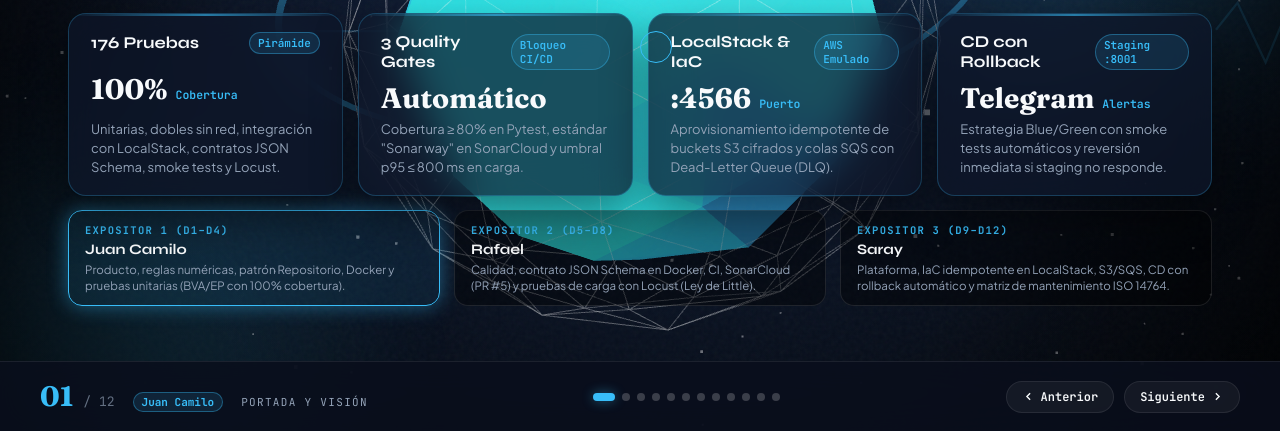
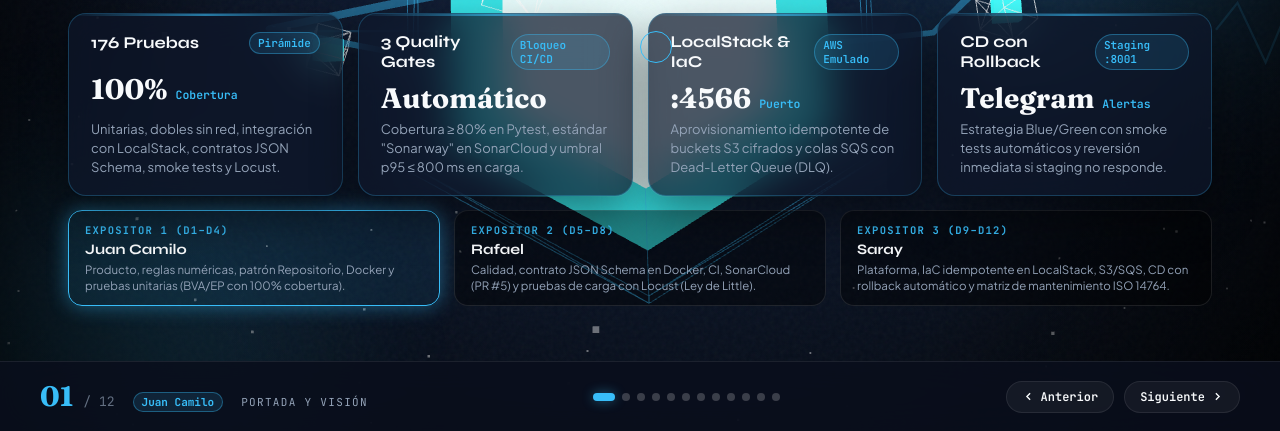
Before and after one commit to rafael5678/Mantenimiento, a plain HTML site: page credicheck/index.html in a window 1280 px wide. Shown: the part 369-800 px from the top of the page. Drawn offline with nearby package versions, Linux system fonts and the light colour scheme; animation ran at ten frames a second.

Commit message:
feat(credicheck): reemplazar esfera 3D por escudo cibernetico hexagonal de defensa en profundidad y quality gates

```diff
--- a/credicheck/index.html
+++ b/credicheck/index.html
@@ -1734,41 +1734,97 @@ Monto: 10.000,01 &rarr; APROBADO_PARCIAL (10.000,00)</div>
 
           const group3D = new THREE.Group();
 
-          // Núcleo Icosaedro facetado
-          const coreGeo = new THREE.IcosahedronGeometry(1.6, 1);
+          // ==================================================================
+          // ESCUDO CIBERNÉTICO DE DEFENSA EN PROFUNDIDAD (CREDICHECK)
+          // Reemplaza la esfera por una arquitectura de escudo hexagonal multicapa
+          // con placas de blindaje, escáner perimetral y nodos de Quality Gates
+          // ==================================================================
+
+          // 1. Placa Base Hexagonal (Blindaje Primario)
+          const shieldBaseGeo = new THREE.CylinderGeometry(1.45, 1.45, 0.25, 6);
           const coreMat = new THREE.MeshPhongMaterial({
             color: 0x38bdf8,
-            emissive: 0x08182b,
+            emissive: 0x081e32,
             wireframe: false,
             flatShading: true,
             transparent: true,
             opacity: 0.88,
-            shininess: 90
+            shininess: 95
           });
-          const coreMesh = new THREE.Mesh(coreGeo, coreMat);
-          group3D.add(coreMesh);
-
-          // Enrejado exterior wireframe
-          const wireGeo = new THREE.IcosahedronGeometry(1.95, 2);
+          const shieldBaseMesh = new THREE.Mesh(shieldBaseGeo, coreMat);
+          shieldBaseMesh.rotation.x = Math.PI / 2.4;
+          group3D.add(shieldBaseMesh);
+
+          // 2. Núcleo Elevado de Validación (Capa de Reglas de Negocio)
+          const corePlateGeo = new THREE.CylinderGeometry(1.05, 1.05, 0.32, 6);
+          const corePlateMat = new THREE.MeshPhongMaterial({
+            color: 0xffffff,
+            emissive: 0x0c2538,
+            wireframe: false,
+            flatShading: true,
+            transparent: true,
+            opacity: 0.92,
+            shininess: 100
+          });
+          const corePlateMesh = new THREE.Mesh(corePlateGeo, corePlateMat);
+          corePlateMesh.rotation.x = Math.PI / 2.4;
+          group3D.add(corePlateMesh);
+
+          // 3. Enrejado Perimetral Wireframe (Capa de Detección de Defectos)
+          const wireGeo = new THREE.CylinderGeometry(1.78, 1.78, 0.3, 6);
           const wireMat = new THREE.MeshBasicMaterial({
-            color: 0xffffff,
+            color: 0x38bdf8,
             wireframe: true,
             transparent: true,
-            opacity: 0.18
+            opacity: 0.35
           });
           const wireMesh = new THREE.Mesh(wireGeo, wireMat);
+          wireMesh.rotation.x = Math.PI / 2.4;
           group3D.add(wireMesh);
 
-          // Anillo orbital
-          const ringGeo = new THREE.TorusGeometry(2.3, 0.02, 16, 100);
+          // 4. Anillo Hexagonal de Escaneo Perimetral (Quality Gates)
+          const ringGeo = new THREE.TorusGeometry(2.35, 0.022, 16, 6);
           const ringMat = new THREE.MeshBasicMaterial({
             color: 0x38bdf8,
             transparent: true,
-            opacity: 0.35
+            opacity: 0.45
           });
           const ringMesh = new THREE.Mesh(ringGeo, ringMat);
-          ringMesh.rotation.x = Math.PI / 3;
+          ringMesh.rotation.x = Math.PI / 2.4;
           group3D.add(ringMesh);
+
+          // 5. Nodos Satélite Orbitantes (4 Quality Gates & Defensas: Unit, Contrato, Sonar, CD)
+          const satGroup = new THREE.Group();
+          satGroup.rotation.x = Math.PI / 2.4;
+          const satNodes = [];
+          const nodeGeo = new THREE.BoxGeometry(0.16, 0.16, 0.16);
+          const nodeWireGeo = new THREE.BoxGeometry(0.24, 0.24, 0.24);
+
+          for (let i = 0; i < 4; i++) {
+            const angle = (i * Math.PI) / 2;
+            const satPivot = new THREE.Group();
+
+            const nodeMesh = new THREE.Mesh(nodeGeo, new THREE.MeshPhongMaterial({
+              color: 0x38bdf8,
+              emissive: 0x0f3450,
+              shininess: 90
+            }));
+            const nodeWire = new THREE.Mesh(nodeWireGeo, new THREE.MeshBasicMaterial({
+              color: 0xffffff,
+              wireframe: true,
+              transparent: true,
+              opacity: 0.5
+            }));
+
+            nodeMesh.position.set(Math.cos(angle) * 2.35, Math.sin(angle) * 2.35, 0);
+            nodeWire.position.copy(nodeMesh.position);
+
+            satPivot.add(nodeMesh);
+            satPivot.add(nodeWire);
+            satNodes.push({ mesh: nodeMesh, wire: nodeWire });
+            satGroup.add(satPivot);
+          }
+          group3D.add(satGroup);
 
           scene.add(group3D);
 
@@ -1829,11 +1885,20 @@ Monto: 10.000,01 &rarr; APROBADO_PARCIAL (10.000,00)</div>
           function animate3D() {
             requestAnimationFrame(animate3D);
 
-            group3D.rotation.y += currentRotSpeed;
-            group3D.rotation.x += currentRotSpeed * 0.4;
-            ringMesh.rotation.z += 0.003;
-            particleSystem.rotation.y += 0.0008;
-
+            const time = Date.now() * 0.001;
+            // Balanceo flotante controlado para mantener la geometría del escudo siempre reconocible
+            group3D.rotation.y = Math.sin(time * 0.6) * 0.24;
+            group3D.rotation.x = 0.15 + Math.cos(time * 0.5) * 0.1;
+
+            // Rotaciones de capas de blindaje y escaneo
+            satGroup.rotation.z += 0.007;
+            ringMesh.rotation.z -= 0.004;
+            wireMesh.rotation.z += 0.0025;
+            shieldBaseMesh.rotation.z += 0.002;
+            corePlateMesh.rotation.z += 0.002;
+            particleSystem.rotation.y += 0.0006;
+
+            // Posicionamiento suave y seguimiento de cursor
             group3D.position.x += (targetX + mouseNormX * 0.35 - group3D.position.x) * 0.06;
             group3D.position.y += (targetY - mouseNormY * 0.25 - group3D.position.y) * 0.06;
             group3D.position.z += (targetZ - group3D.position.z) * 0.06;
@@ -1841,9 +1906,16 @@ Monto: 10.000,01 &rarr; APROBADO_PARCIAL (10.000,00)</div>
             const scaleStep = (targetScale - group3D.scale.x) * 0.06;
             group3D.scale.set(group3D.scale.x + scaleStep, group3D.scale.y + scaleStep, group3D.scale.z + scaleStep);
 
+            // Interpolación de colores temáticos por diapositiva
             coreMat.color.lerp(targetColor, 0.05);
+            wireMat.color.lerp(targetColor, 0.05);
+            ringMat.color.lerp(targetColor, 0.05);
             pointLight1.color.lerp(targetColor, 0.05);
-            ringMat.color.lerp(targetColor, 0.05);
+            satNodes.forEach(node => {
+              node.mesh.material.color.lerp(targetColor, 0.05);
+              node.wire.rotation.x += 0.02;
+              node.wire.rotation.y += 0.02;
+            });
 
             renderer.render(scene, camera);
           }
```
